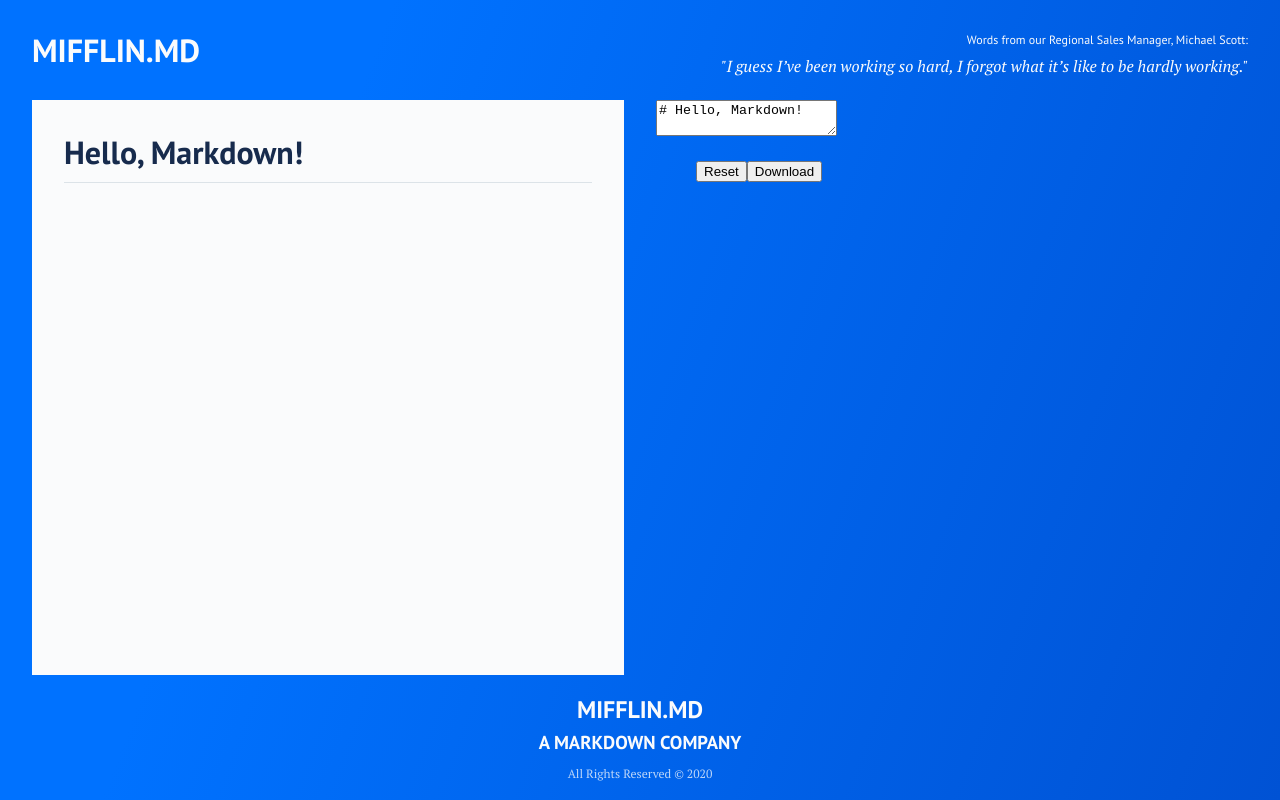
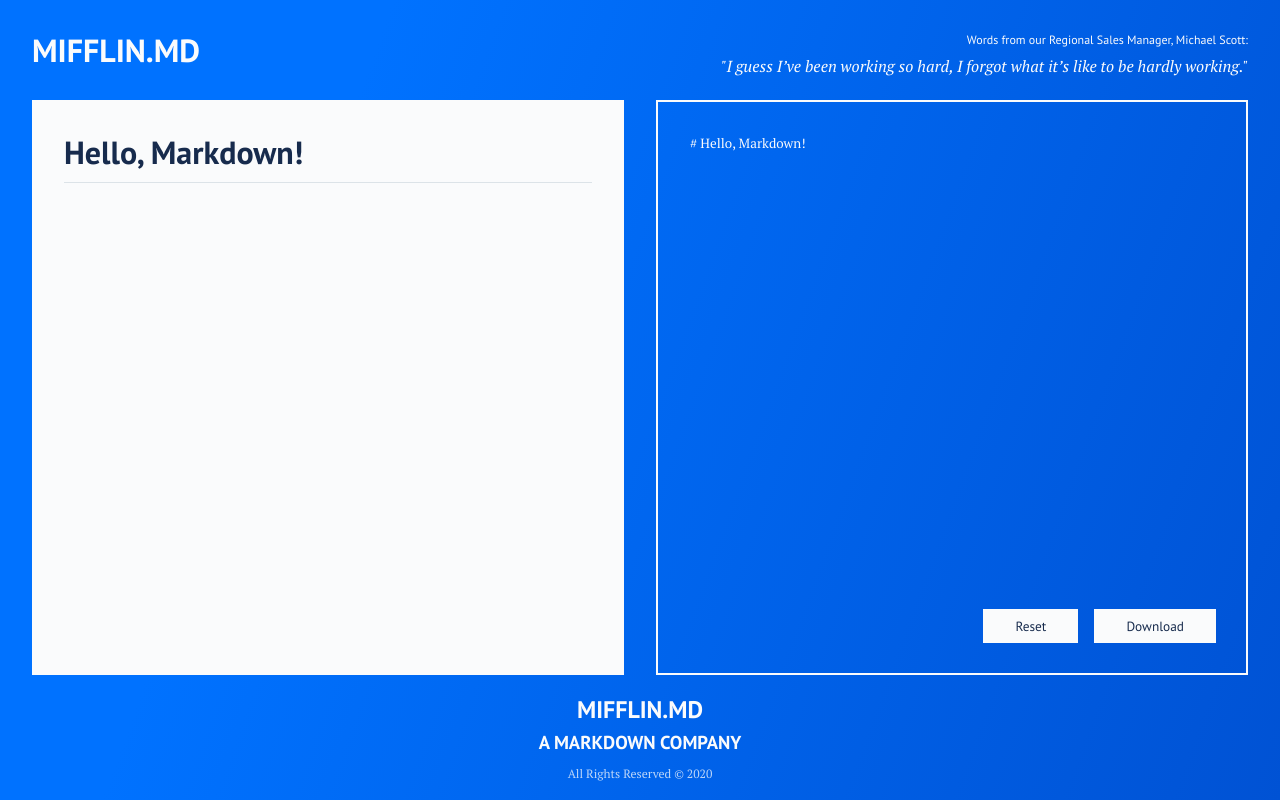
Before and after one commit to justinjunodev/MifflinMarkdown, a React (Create React App) app: page / in a window 1280 px wide. Built offline with nearby package versions, Linux system fonts and the light colour scheme.

Commit message:
add initial styles to editor section

```diff
--- a/src/components/Main.js
+++ b/src/components/Main.js
@@ -32,12 +32,16 @@
       <MarkdownEditor>
         <textarea onChange={handleChange} value={markdown} />
         <ul>
+          <li>
             <button onClick={handleReset} type="button">
               Reset
             </button>
+          </li>
+          <li>
             <button onClick={handleDownload} type="button">
               Download
             </button>
+          </li>
         </ul>
       </MarkdownEditor>
     </MainWrapper>
@@ -57,8 +61,6 @@
   }
 `
 
-const MarkdownEditor = styled.div``
-
 const MarkdownPreview = styled(ReactMarkdown)`
   color: var(--dark);
   background: var(--light);
@@ -73,3 +75,38 @@
     }
   }
 `
+
+const MarkdownEditor = styled.div`
+  height: calc(100vh - 225px);
+  position: relative;
+  textarea {
+    height: 100%;
+    width: 100%;
+    padding: 2rem;
+    resize: none;
+    outline: none;
+    background: none;
+    border: 2px solid var(--light);
+    font-family: var(--serif);
+    color: var(--light);
+  }
+  ul {
+    display: flex;
+    position: absolute;
+    bottom: 2rem;
+    right: 2rem;
+    margin: 0;
+    list-style: none;
+    li:first-of-type {
+      margin-right: 1rem;
+    }
+    button {
+      border: none;
+      background: var(--light);
+      font-family: var(--sans);
+      color: var(--dark);
+      padding: 0.5rem 2rem;
+      cursor: pointer;
+    }
+  }
+`
```
Lines whose indentation alone changed are shown as unchanged.
